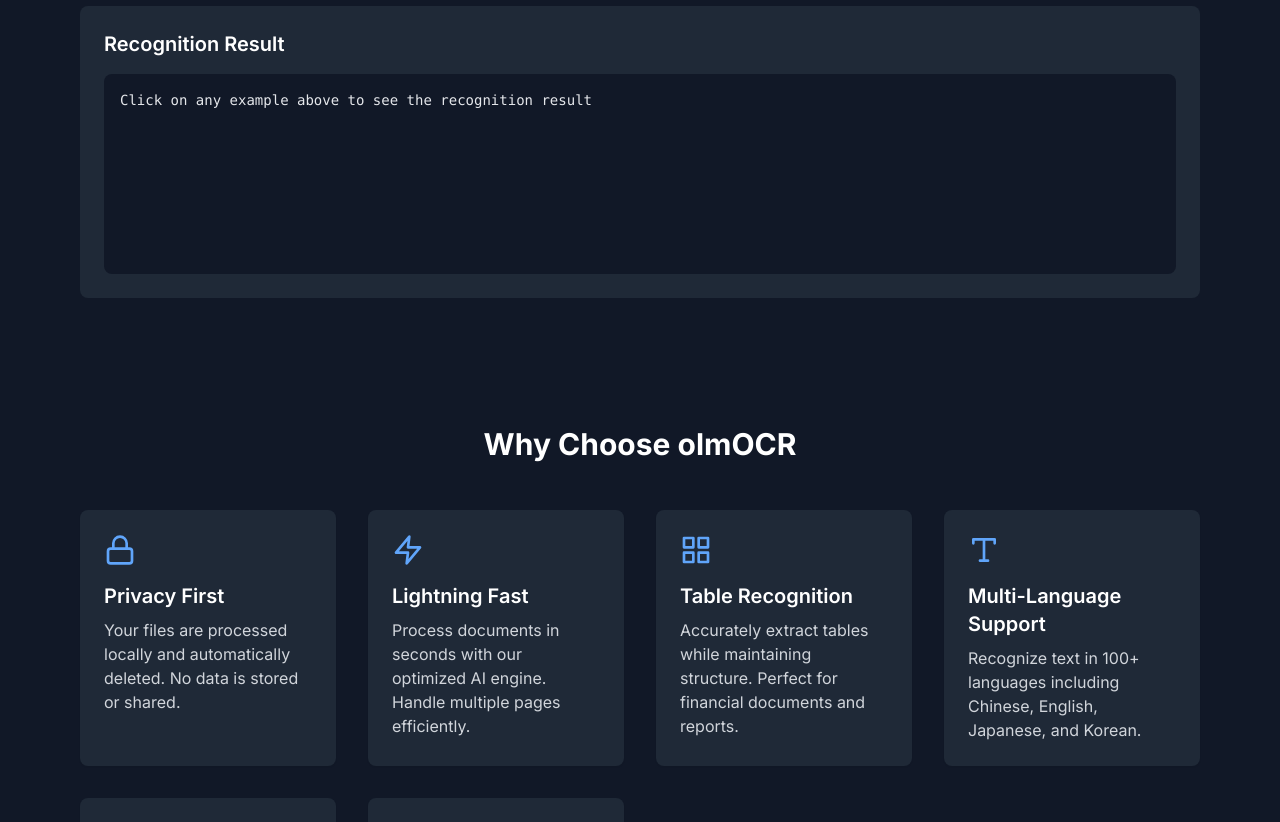
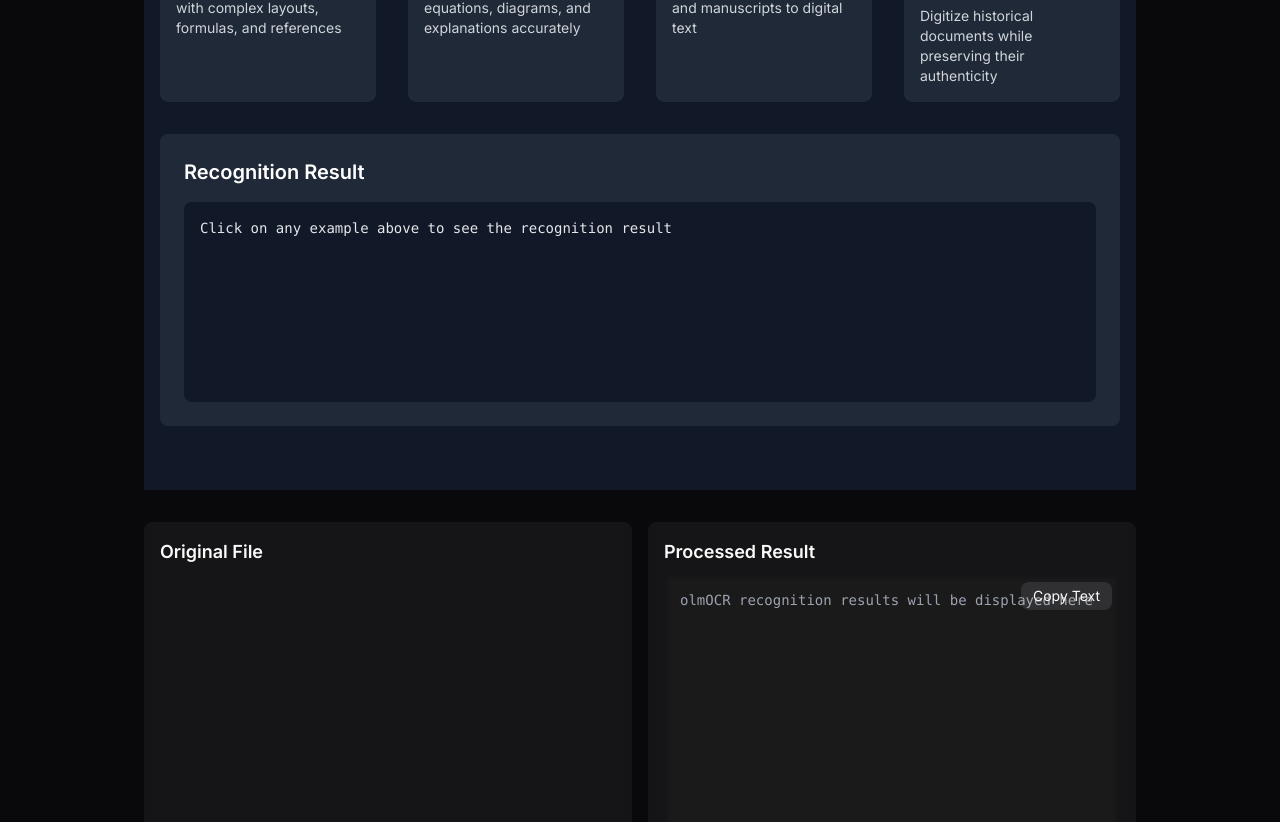
Before and after one commit to mj931554665/olmocr.im, a Next.js app: page / in a window 1280 px wide. Shown: the part 1364-2186 px from the top of the page. Built offline with nearby package versions, Linux system fonts and the light colour scheme.

Commit message:
feat: add side-by-side comparison view - Add original file preview - Show original filename - Improve layout and styling - Add bilingual support

```diff
--- a/src/app/api/ocr/route.ts
+++ b/src/app/api/ocr/route.ts
@@ -101,6 +101,9 @@
     );
   }
 
+  // 保存原始文件名
+  const originalFileName = file.name;
+
   // 生成安全的文件名
   const safeFileName = generateSafeFileName(file.name);
 
@@ -174,7 +177,12 @@
     const data = await response.json();
     console.log('Response data:', data);
 
-    return NextResponse.json(data, { headers: corsHeaders });
+    // 在响应中添加原始文件名
+    return NextResponse.json({
+      ...data,
+      originalFileName,
+      processedFileName: safeFileName
+    }, { headers: corsHeaders });
   } catch (error: unknown) {
     clearTimeout(timeoutId);
     console.error('Detailed error:', error);
@@ -185,7 +193,8 @@
         return NextResponse.json(
           {
             error: 'Request timeout',
-            details: 'The OCR service is taking too long to respond. Please try again.'
+            details: 'The OCR service is taking too long to respond. Please try again.',
+            originalFileName
           },
           { status: 504, headers: corsHeaders }
         );
@@ -200,7 +209,8 @@
     return NextResponse.json(
       {
         error: 'Internal server error',
-        details: error instanceof Error ? error.message : 'Unknown error'
+        details: error instanceof Error ? error.message : 'Unknown error',
+        originalFileName
       },
       { status: 500, headers: corsHeaders }
     );
--- a/src/components/Hero.tsx
+++ b/src/components/Hero.tsx
@@ -18,6 +18,7 @@
   const [loading, setLoading] = useState(false);
   const [copied, setCopied] = useState(false);
   const [error, setError] = useState<string | null>(null);
+  const [originalFileName, setOriginalFileName] = useState<string | null>(null);
 
   const t = {
     en: {
@@ -37,7 +38,9 @@
       copyText: 'Copy Text',
       copied: 'Copied!',
       placeholder: 'olmOCR recognition results will be displayed here',
-      demoWarning: '⚠️ This is a demo version of olmOCR. For full features and batch processing, please use our toolkit. ⚠️'
+      demoWarning: '⚠️ This is a demo version of olmOCR. For full features and batch processing, please use our toolkit. ⚠️',
+      originalFile: 'Original File',
+      processedResult: 'Processed Result',
     },
     zh: {
       title: 'olmOCR - 免费在线文档识别',
@@ -56,7 +59,9 @@
       copyText: '复制文本',
       copied: '已复制！',
       placeholder: '这里将显示 olmOCR 的识别结果',
-      demoWarning: '⚠️ 这是 olmOCR 的演示版本。如需完整功能和批量处理，请使用我们的工具包。 ⚠️'
+      demoWarning: '⚠️ 这是 olmOCR 的演示版本。如需完整功能和批量处理，请使用我们的工具包。 ⚠️',
+      originalFile: '原始文件',
+      processedResult: '处理结果',
     }
   };
 
@@ -65,6 +70,7 @@
   const processFile = async (file: File) => {
     setLoading(true);
     setError(null);
+    setOriginalFileName(file.name);
     const formData = new FormData();
     formData.append('file', file);
 
@@ -75,7 +81,7 @@
       try {
         console.log(`Sending request to OCR API (attempt ${retryCount + 1})...`);
         const controller = new AbortController();
-        const timeoutId = setTimeout(() => controller.abort(), 30000); // 30秒超时
+        const timeoutId = setTimeout(() => controller.abort(), 30000);
 
         const response = await fetch('/api/ocr', {
           method: 'POST',
@@ -90,7 +96,7 @@
             console.log('Request timeout, retrying...');
             retryCount++;
             if (retryCount < maxRetries) {
-              await new Promise(resolve => setTimeout(resolve, 1000 * retryCount)); // 递增延迟
+              await new Promise(resolve => setTimeout(resolve, 1000 * retryCount));
               continue;
             }
           }
@@ -106,7 +112,7 @@
         }
 
         setResult(data.text || '');
-        break; // 成功后跳出循环
+        break;
       } catch (error) {
         console.error('Error during OCR:', error);
         if (retryCount === maxRetries - 1) {
@@ -160,7 +166,7 @@
   };
 
   return (
-    <>
+    <div className="w-full max-w-5xl mx-auto px-4 py-8">
       <section className="pt-20 md:pt-24 pb-8 md:pb-16 px-4">
         <div className="container mx-auto max-w-6xl">
           <h1 className="text-3xl md:text-4xl lg:text-5xl font-bold text-center mb-4 md:mb-6 text-gray-900 dark:text-white">
@@ -281,6 +287,49 @@
         </div>
       </section>
       <Showcase locale={locale} />
-    </>
+
+      <div className="mt-8 grid grid-cols-1 md:grid-cols-2 gap-4">
+        <div className="bg-white/5 backdrop-blur-sm rounded-lg p-4">
+          <h3 className="text-lg font-semibold mb-2">{text.originalFile}</h3>
+          {originalFileName && (
+            <div className="text-sm text-gray-400 mb-2">
+              {originalFileName}
+            </div>
+          )}
+          {file && (
+            <img
+              src={URL.createObjectURL(file)}
+              alt="Original"
+              className="max-w-full h-auto rounded-lg"
+              onLoad={() => URL.revokeObjectURL(URL.createObjectURL(file))}
+            />
+          )}
+        </div>
+
+        <div className="bg-white/5 backdrop-blur-sm rounded-lg p-4">
+          <h3 className="text-lg font-semibold mb-2">{text.processedResult}</h3>
+          <div className="relative">
+            <textarea
+              value={result}
+              readOnly
+              className="w-full h-[300px] bg-black/20 backdrop-blur-sm rounded-lg p-4 text-sm font-mono resize-none"
+              placeholder={text.placeholder}
+            />
+            <button
+              onClick={handleCopy}
+              className="absolute top-2 right-2 bg-white/10 hover:bg-white/20 rounded-lg px-3 py-1 text-sm transition-colors"
+            >
+              {copied ? text.copied : text.copyText}
+            </button>
+          </div>
+        </div>
+      </div>
+
+      {error && (
+        <div className="mt-4 text-red-500 text-sm">
+          {error}
+        </div>
+      )}
+    </div>
   );
 }
```
